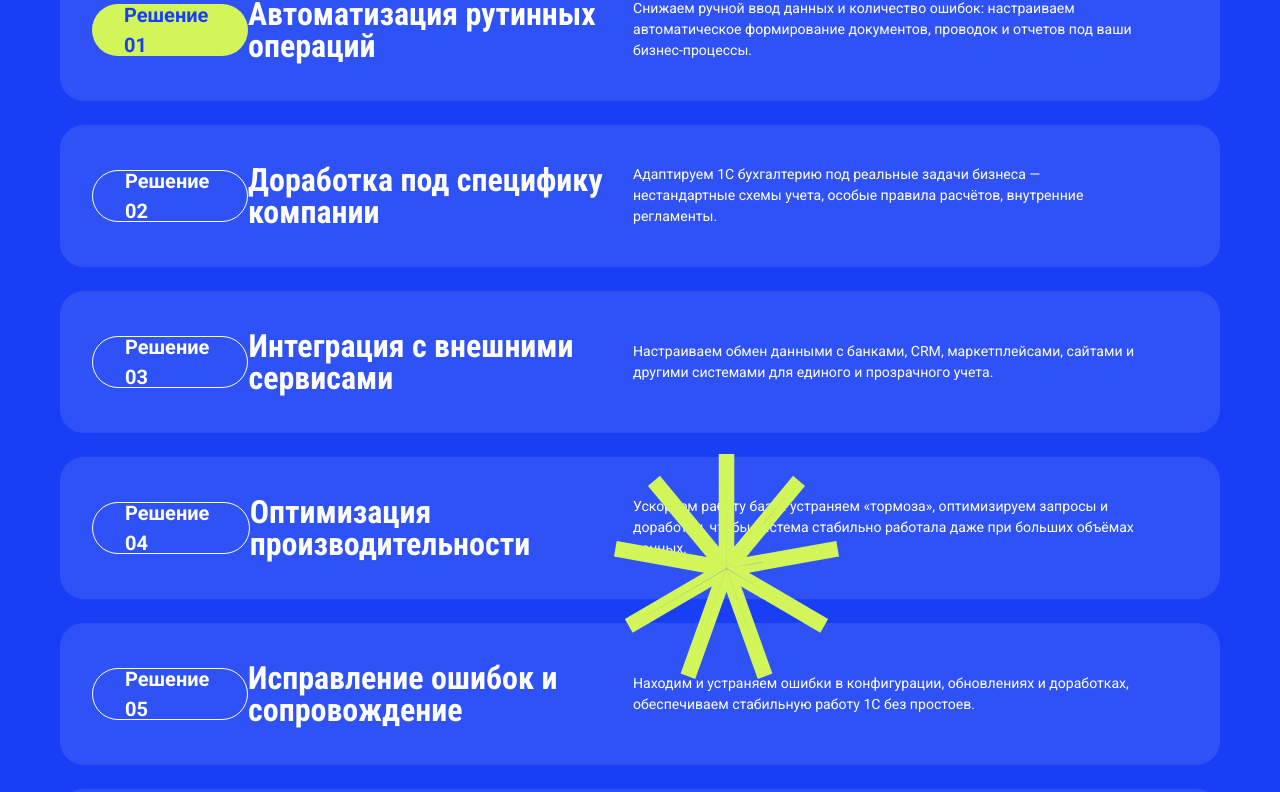
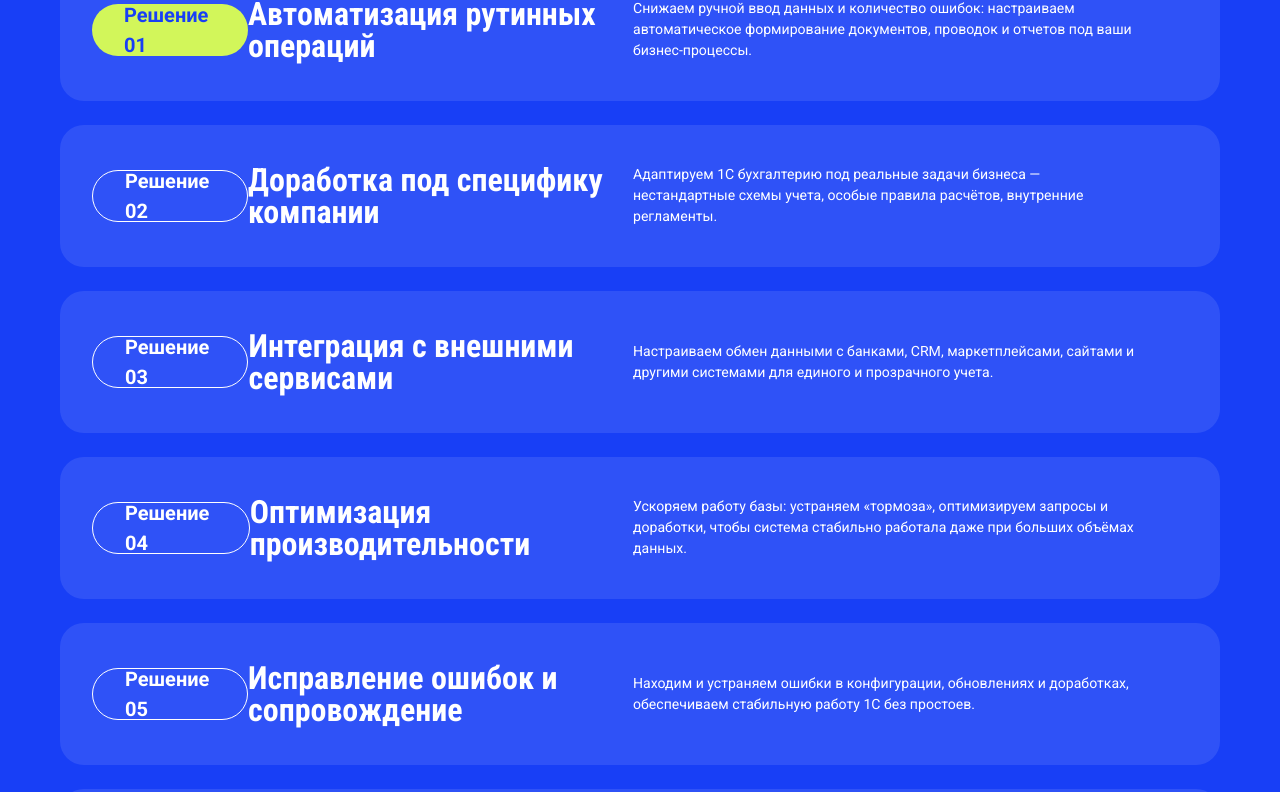
Before and after one commit to itwebs-corporate/itwebs-full-frontend, a Next.js app: page /services-1c in a window 1280 px wide. Shown: the part 1620-2412 px from the top of the page. Built offline with nearby package versions, Linux system fonts and the light colour scheme.

Commit message:
feat: add useMediaQuery hook and clientWrapper for what-we-tasks-solve-block

```diff
--- /dev/null
+++ b/src/components/shared/what-we-tasks-solve/client-wrapper.tsx
@@ -0,0 +1,20 @@
+'use client';
+import { useMediaQuery } from './use-media-query';
+import WhatWeTasksSolveCard from './what-we-tasks-solve-card';
+import { WHAT_WE_TASKS_SOLVE_CARDS } from './what-we-tasks-solve-config';
+import WhatWeTasksSolveMobileCard from './what-we-tasks-solve-mobile-card';
+
+export default function ClientWrapper() {
+  const isMobile = useMediaQuery('(max-width: 768px)');
+  return (
+    <ul className="no-scrollbar flex w-full snap-x snap-mandatory scroll-px-4 gap-[8px] overflow-x-scroll overflow-y-hidden px-4 sm:max-w-[1800px] sm:scroll-px-0 sm:flex-col sm:gap-[24px] sm:overflow-hidden sm:px-0">
+      {WHAT_WE_TASKS_SOLVE_CARDS.map((item) => {
+        return isMobile ? (
+          <WhatWeTasksSolveMobileCard item={item} key={item.id} />
+        ) : (
+          <WhatWeTasksSolveCard item={item} key={item.id} />
+        );
+      })}
+    </ul>
+  );
+}
--- /dev/null
+++ b/src/components/shared/what-we-tasks-solve/use-media-query.ts
@@ -0,0 +1,19 @@
+import { useEffect, useState } from 'react';
+
+export function useMediaQuery(query: string) {
+  const [matches, setMatches] = useState<boolean>(() => {
+    if (typeof window === 'undefined') return false;
+    return window.matchMedia(query).matches;
+  });
+
+  useEffect(() => {
+    if (typeof window === 'undefined') return;
+    const mediaQueryList = window.matchMedia(query);
+
+    const handleChange = (e: MediaQueryListEvent) => setMatches(e.matches);
+
+    mediaQueryList.addEventListener('change', handleChange);
+    return () => mediaQueryList.removeEventListener('change', handleChange);
+  }, [query]);
+  return matches;
+}
--- a/src/components/shared/what-we-tasks-solve/what-we-tasks-solve-block.tsx
+++ b/src/components/shared/what-we-tasks-solve/what-we-tasks-solve-block.tsx
@@ -1,10 +1,8 @@
-import { cn } from '@/lib/utils';
-
 import { Media } from '@/components/ui/media';
 import Section from '@/components/ui/section/section';
 import Typography from '@/components/ui/typography/typography';
 
-import { WHAT_WE_TASKS_SOLVE_CARDS } from './what-we-tasks-solve-config';
+import ClientWrapper from './client-wrapper';
 
 export default function WhatWeTasksSolveBlock() {
   return (
@@ -16,34 +14,10 @@ export default function WhatWeTasksSolveBlock() {
         <b className="opacity-80">Какие</b> задачи мы решаем
       </Typography>
       <Media
-        className="absolute top-[55%] left-[48%] hidden h-[225px] w-[225px] sm:flex"
+        className="1xl:flex absolute top-[56%] left-[48%] hidden h-[clamp(125px,7vw,225px)] w-[clamp(125px,7vw,225px)]"
         image={{ src: '/serives-1c-star.svg', alt: 'star' }}
       />
-      <ul className="flex w-full max-w-[1800px] flex-col gap-[24px]">
-        {WHAT_WE_TASKS_SOLVE_CARDS.map((item) => (
-          <li
-            className="flex h-[142px] w-full items-center justify-between rounded-[24px] bg-white/10 pr-[76px] pl-[32px]"
-            key={item.id}
-          >
-            <div
-              className={cn(
-                'font-second-family flex-center max-h-[52px] rounded-full px-[32px] py-[16px] text-[20px] font-bold',
-                item.id === 1
-                  ? 'text-primary bg-secondary border-none'
-                  : 'border border-white bg-transparent text-white'
-              )}
-            >
-              Решение 0{item.id}
-            </div>
-            <Typography className="max-w-[385px] text-white" variant="h3">
-              {item.title}
-            </Typography>
-            <Typography className="max-w-[511px] text-white" variant="p2">
-              {item.description}
-            </Typography>
-          </li>
-        ))}
-      </ul>
+      <ClientWrapper />
     </Section>
   );
 }
--- /dev/null
+++ b/src/components/shared/what-we-tasks-solve/what-we-tasks-solve-card.tsx
@@ -0,0 +1,28 @@
+import { cn } from '@/lib/utils';
+
+import Typography from '@/components/ui/typography/typography';
+
+import { TasksSolveCard } from './what-we-tasks-solve-config';
+
+export default function WhatWeTasksSolveCard({ item }: { item: TasksSolveCard }) {
+  return (
+    <li className="flex h-[142px] w-full items-center justify-between rounded-[24px] bg-white/10 pr-[76px] pl-[32px]">
+      <div
+        className={cn(
+          'font-second-family flex-center max-h-[52px] rounded-full px-[32px] py-[16px] text-[20px] font-bold',
+          item.id === 1
+            ? 'text-primary bg-secondary border-none'
+            : 'border border-white bg-transparent text-white'
+        )}
+      >
+        Решение 0{item.id}
+      </div>
+      <Typography className="max-w-[385px] text-white" variant="h3">
+        {item.title}
+      </Typography>
+      <Typography className="max-w-[511px] text-white" variant="p2">
+        {item.description}
+      </Typography>
+    </li>
+  );
+}
--- a/src/components/shared/what-we-tasks-solve/what-we-tasks-solve-config.ts
+++ b/src/components/shared/what-we-tasks-solve/what-we-tasks-solve-config.ts
@@ -1,4 +1,4 @@
-type TasksSolveCard = {
+export type TasksSolveCard = {
   id: number;
   title: string;
   description: string;
--- /dev/null
+++ b/src/components/shared/what-we-tasks-solve/what-we-tasks-solve-mobile-card.tsx
@@ -0,0 +1,19 @@
+import Typography from '@/components/ui/typography/typography';
+
+import { TasksSolveCard } from './what-we-tasks-solve-config';
+
+export default function WhatWeTasksSolveMobileCard({ item }: { item: TasksSolveCard }) {
+  return (
+    <li className="flex min-h-[278px] w-[85vw] max-w-[420px] shrink-0 snap-center flex-col items-start rounded-[12px] bg-white/10 p-[20px]">
+      <div className="font-second-family flex-center mb-[32px] max-h-[38px] rounded-full border border-white bg-transparent px-[24px] py-[12px] text-[14px] font-bold text-white">
+        Решение 0{item.id}
+      </div>
+      <Typography className="mb-[14px] text-white" variant="h3">
+        {item.title}
+      </Typography>
+      <Typography className="text-white" variant="p2">
+        {item.description}
+      </Typography>
+    </li>
+  );
+}
--- a/src/shared/styles/utilities.css
+++ b/src/shared/styles/utilities.css
@@ -17,4 +17,11 @@
   .form {
     @apply flex w-full flex-col gap-y-4 border bg-transparent p-6 shadow-sm;
   }
+  .no-scrollbar::-webkit-scrollbar {
+    display: none;
+  }
+  .no-scrollbar {
+    -ms-overflow-style: none;
+    scrollbar-width: none;
+  }
 }
```
